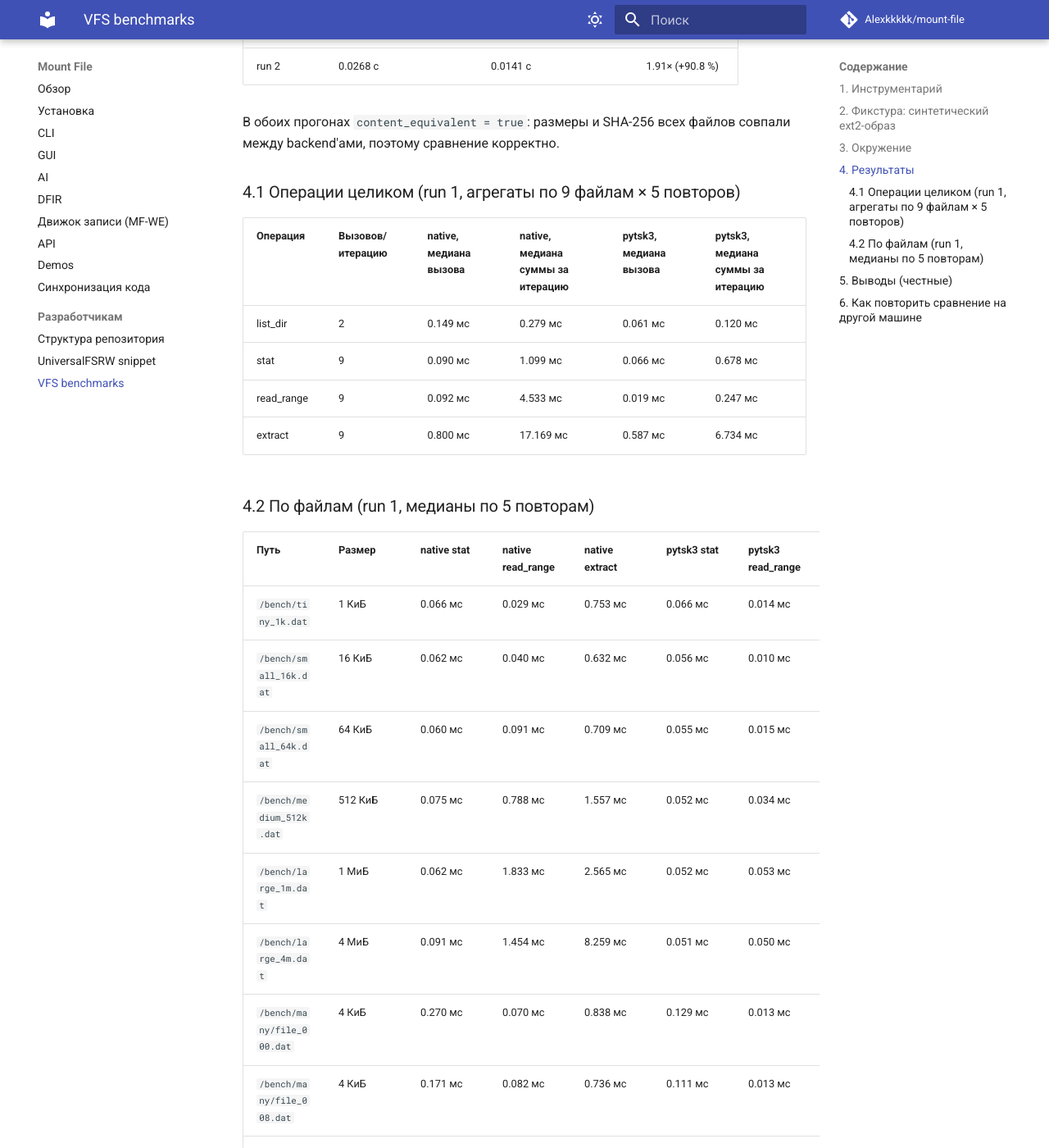
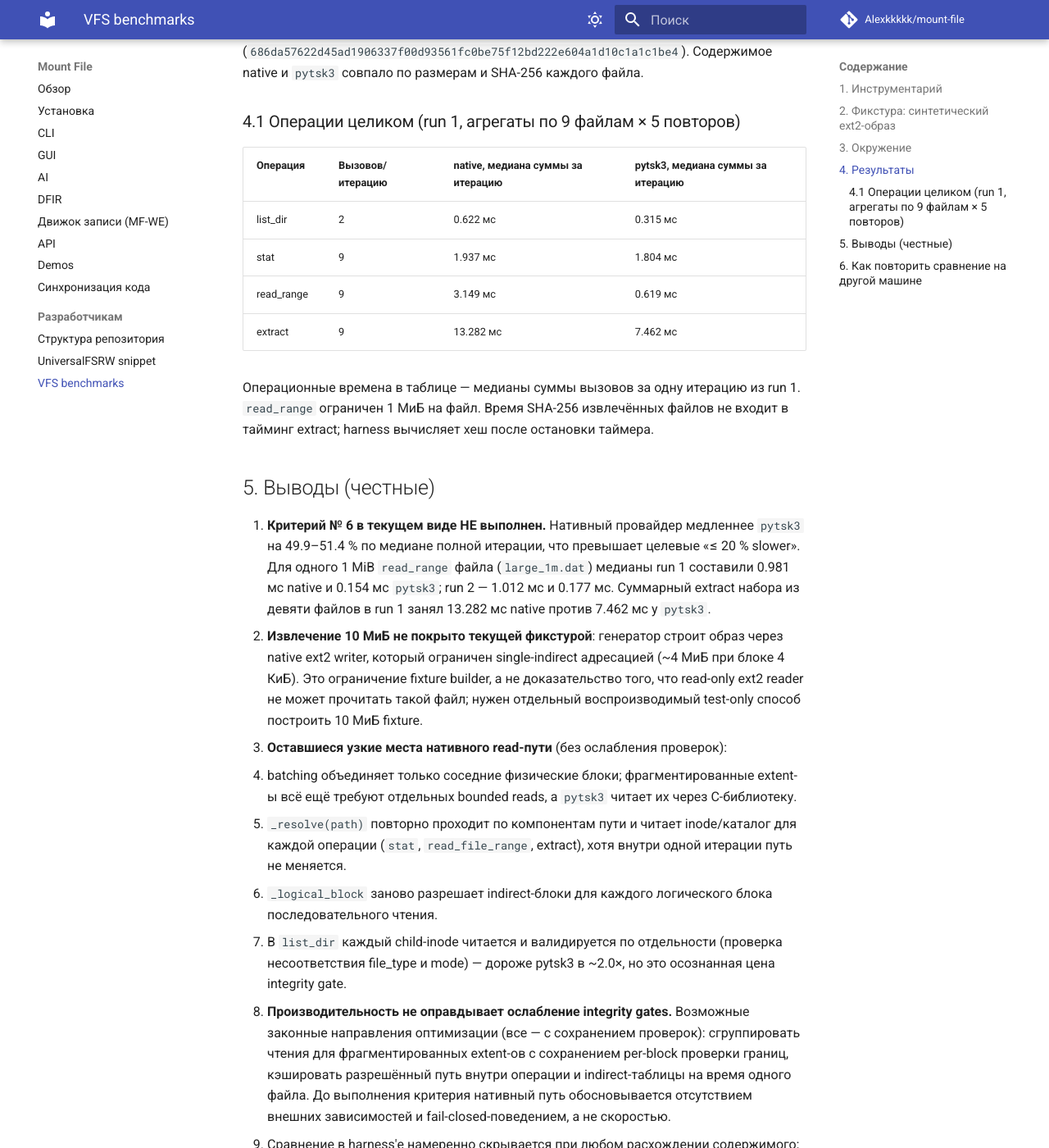
Before and after one commit to Alexkkkkk/mount-file, an MkDocs documentation site: the page built from docs/benchmarks.md, in a window 1280 px wide and 1400 px high, scrolled down 3411 px. Shown: the whole window at 82% size. Built offline with MkDocs 1.6.1 and Material for MkDocs 9.7.7, drawn with Linux system fonts in a browser that asks for light colours; comment, search, counter and statistics services are not loaded; some of the changed text lies outside the part shown.

Commit message:
docs(benchmarks): refresh issue 182 ext2 measurements

```diff
--- a/docs/benchmarks.md
+++ b/docs/benchmarks.md
@@ -84,12 +84,10 @@
 
 | Параметр | Значение |
 | --- | --- |
-| Python | CPython 3.12.3 (`/home/ubuntu/venv-mf/bin/python`) |
-| Платформа | Linux-6.18.38+-x86_64-with-glibc2.39 |
-| CPU | AMD EPYC, 6 vCPU |
-| RAM | 24 ГиБ |
-| pytsk3 | 20260715 (manylinux cp312 wheel; сборка из исходников не требовалась) |
-| Cache state | метка `warm` (образ только что создан генератором; page cache не управлялся harness'ом) |
+| Python | CPython 3.12.3 |
+| Платформа | Linux-6.18.38+-aarch64-with-glibc2.39 |
+| pytsk3 | 20260715 (manylinux aarch64 wheel; сборка из исходников не требовалась) |
+| Cache state | `unspecified`; page cache не управлялся harness'ом |
 | Методика повтора | 1 разогревочная итерация + 5 измеряемых итераций на backend; каждая итерация открывает и закрывает провайдера заново; open исключён из метрики итерации |
 
 Воспроизведение:
@@ -101,81 +99,67 @@
 
 ## 4. Результаты
 
-Два независимых запуска (run 1 опубликован ниже целиком, run 2 — контроль
-стабильности). Эти исторические значения получены до добавления чередующегося
-порядка backend'ов; новый harness записывает `backend_execution_order` и
-балансирует порядок пар, но таблицы ниже автоматически не пересчитываются.
+Два независимых запуска выполнены 2026-10-29 на текущем `main` после
+оптимизации bounded range reads. В каждом запуске один прогрев и пять
+измеряемых итераций на backend; harness попарно чередует порядок backend'ов.
+Raw schema-v2 отчёты: [run 1](https://github.com/Alexkkkkk/mount-file/blob/main/benchmarks/results/issue-182-ext2-aarch64-2026-10-29-run1.json)
+и [run 2](https://github.com/Alexkkkkk/mount-file/blob/main/benchmarks/results/issue-182-ext2-aarch64-2026-10-29-run2.json).
 Метрика сравнения — медиана полного времени итерации без учёта открытия
-провайдера. Cache остаётся uncontrolled.
+провайдера. Page cache не контролировался; результаты описывают только эти
+два запуска и эту synthetic workload.
 
 | Прогон | native, медиана итерации | pytsk3, медиана итерации | native/pytsk3 |
 | --- | --- | --- | --- |
-| run 1 | 0.0284 с | 0.0130 с | 2.19× (+119.4 %) |
-| run 2 | 0.0268 с | 0.0141 с | 1.91× (+90.8 %) |
+| run 1 | 0.02575 с | 0.01701 с | 1.51× (+51.4 %) |
+| run 2 | 0.02924 с | 0.01950 с | 1.50× (+49.9 %) |
 
-В обоих прогонах `content_equivalent = true`: размеры и SHA-256 всех файлов
-совпали между backend'ами, поэтому сравнение корректно.
+В обоих прогонах `content_equivalent = true`; SHA-256 fixture совпал
+(`686da57622d45ad1906337f00d93561fc0be75f12bd222e604a1d10c1a1c1be4`).
+Содержимое native и `pytsk3` совпало по размерам и SHA-256 каждого файла.
 
 ### 4.1 Операции целиком (run 1, агрегаты по 9 файлам × 5 повторов)
 
-| Операция | Вызовов/итерацию | native, медиана вызова | native, медиана суммы за итерацию | pytsk3, медиана вызова | pytsk3, медиана суммы за итерацию |
-| --- | --- | --- | --- | --- | --- |
-| list_dir | 2 | 0.149 мс | 0.279 мс | 0.061 мс | 0.120 мс |
-| stat | 9 | 0.090 мс | 1.099 мс | 0.066 мс | 0.678 мс |
-| read_range | 9 | 0.092 мс | 4.533 мс | 0.019 мс | 0.247 мс |
-| extract | 9 | 0.800 мс | 17.169 мс | 0.587 мс | 6.734 мс |
+| Операция | Вызовов/итерацию | native, медиана суммы за итерацию | pytsk3, медиана суммы за итерацию |
+| --- | --- | --- | --- |
+| list_dir | 2 | 0.622 мс | 0.315 мс |
+| stat | 9 | 1.937 мс | 1.804 мс |
+| read_range | 9 | 3.149 мс | 0.619 мс |
+| extract | 9 | 13.282 мс | 7.462 мс |
 
-### 4.2 По файлам (run 1, медианы по 5 повторам)
-
-| Путь | Размер | native stat | native read_range | native extract | pytsk3 stat | pytsk3 read_range | pytsk3 extract |
-| --- | --- | --- | --- | --- | --- | --- | --- |
-| `/bench/tiny_1k.dat` | 1 КиБ | 0.066 мс | 0.029 мс | 0.753 мс | 0.066 мс | 0.014 мс | 0.594 мс |
-| `/bench/small_16k.dat` | 16 КиБ | 0.062 мс | 0.040 мс | 0.632 мс | 0.056 мс | 0.010 мс | 0.492 мс |
-| `/bench/small_64k.dat` | 64 КиБ | 0.060 мс | 0.091 мс | 0.709 мс | 0.055 мс | 0.015 мс | 0.514 мс |
-| `/bench/medium_512k.dat` | 512 КиБ | 0.075 мс | 0.788 мс | 1.557 мс | 0.052 мс | 0.034 мс | 0.654 мс |
-| `/bench/large_1m.dat` | 1 МиБ | 0.062 мс | 1.833 мс | 2.565 мс | 0.052 мс | 0.053 мс | 0.816 мс |
-| `/bench/large_4m.dat` | 4 МиБ | 0.091 мс | 1.454 мс | 8.259 мс | 0.051 мс | 0.050 мс | 2.097 мс |
-| `/bench/many/file_000.dat` | 4 КиБ | 0.270 мс | 0.070 мс | 0.838 мс | 0.129 мс | 0.013 мс | 0.531 мс |
-| `/bench/many/file_008.dat` | 4 КиБ | 0.171 мс | 0.082 мс | 0.736 мс | 0.111 мс | 0.013 мс | 0.530 мс |
-| `/bench/many/file_016.dat` | 4 КиБ | 0.158 мс | 0.058 мс | 0.683 мс | 0.110 мс | 0.019 мс | 0.521 мс |
-
-Примечания к таблице:
-
-- `read_range` для `large_4m.dat` ограничен 1 МиБ (`range_read_1m`),
-  для остальных файлов — размер файла.
-- Время SHA-256 извлечённых файлов в тайминги extract не входит (хэширование
-  выполняется harness'ом после остановки таймера и используется только для
-  cross-check'а content equivalence).
+Операционные времена в таблице — медианы суммы вызовов за одну итерацию из
+run 1. `read_range` ограничен 1 МиБ на файл. Время SHA-256 извлечённых файлов
+не входит в тайминг extract; harness вычисляет хеш после остановки таймера.
 
 ## 5. Выводы (честные)
 
 1. **Критерий № 6 в текущем виде НЕ выполнен.** Нативный провайдер медленнее
-   pytsk3-базлайна на 91–119 % по медиане полной итерации — существенно хуже
-   целевых «≤ 20 % slower». На целевой операции `range_read_1m` разрыв ещё
-   больше: 1.833 мс против 0.053 мс (~35×) для чтения 1 МиБ.
-2. **Извлечение 10 МиБ не покрыто**: нативный ext2 writer поддерживает файлы
-   только в пределах single-indirect адресации (~4 МиБ при блоке 4 КиБ),
-   поэтому `extract_10m` из критерия невозможно прогнать на этом backend'е.
-   Крупные файлы должны идти через ext3/ext4-профили, которые остаются
-   read-only по контракту issue #182.
-3. **Узкие места нативного read-пути** (без ослабления проверок):
-   - `read_file_range` читает по одному блоку ФС (4 КиБ) отдельным системным
-     вызовом, без буферизации и readahead; pytsk3 (C-библиотека) читает
-     крупными порциями. Это главная причина разрыва на последовательном
-     чтении.
+   `pytsk3` на 49.9–51.4 % по медиане полной итерации, что превышает целевые
+   «≤ 20 % slower». Для одного 1 MiB `read_range` файла (`large_1m.dat`)
+   медианы run 1 составили 0.981 мс native и 0.154 мс `pytsk3`; run 2 —
+   1.012 мс и 0.177 мс. Суммарный extract набора из девяти файлов в run 1
+   занял 13.282 мс native против 7.462 мс у `pytsk3`.
+2. **Извлечение 10 МиБ не покрыто текущей фикстурой**: генератор строит образ
+   через native ext2 writer, который ограничен single-indirect адресацией
+   (~4 МиБ при блоке 4 КиБ). Это ограничение fixture builder, а не доказательство
+   того, что read-only ext2 reader не может прочитать такой файл; нужен отдельный
+   воспроизводимый test-only способ построить 10 МиБ fixture.
+3. **Оставшиеся узкие места нативного read-пути** (без ослабления проверок):
+   - batching объединяет только соседние физические блоки; фрагментированные
+     extent-ы всё ещё требуют отдельных bounded reads, а `pytsk3` читает их
+     через C-библиотеку.
    - `_resolve(path)` повторно проходит по компонентам пути и читает
      inode/каталог для каждой операции (`stat`, `read_file_range`, extract),
      хотя внутри одной итерации путь не меняется.
    - `_logical_block` заново разрешает indirect-блоки для каждого логического
      блока последовательного чтения.
    - В `list_dir` каждый child-inode читается и валидируется по отдельности
-     (проверка несоответствия file_type и mode) — дороже pytsk3 в ~2.4×, но
+     (проверка несоответствия file_type и mode) — дороже pytsk3 в ~2.0×, но
      это осознанная цена integrity gate.
 4. **Производительность не оправдывает ослабление integrity gates.**
    Возможные законные направления оптимизации (все — с сохранением проверок):
-   пакетное чтение блоков с сохранением per-block проверки границ,
-   кэширование resolved-пути в рамках одной операции, кэш indirect-таблиц на
-   время одного файла. Пока такие оптимизации не внесены и не перемерены,
+   сгруппировать чтения для фрагментированных extent-ов с сохранением
+   per-block проверки границ, кэшировать разрешённый путь внутри операции и
+   indirect-таблицы на время одного файла. До выполнения критерия
    нативный путь обосновывается отсутствием внешних зависимостей и
    fail-closed-поведением, а не скоростью.
 5. Сравнение в harness'е намеренно скрывается при любом расхождении содержимого;
```
Also changed, not shown: 3 other files.
